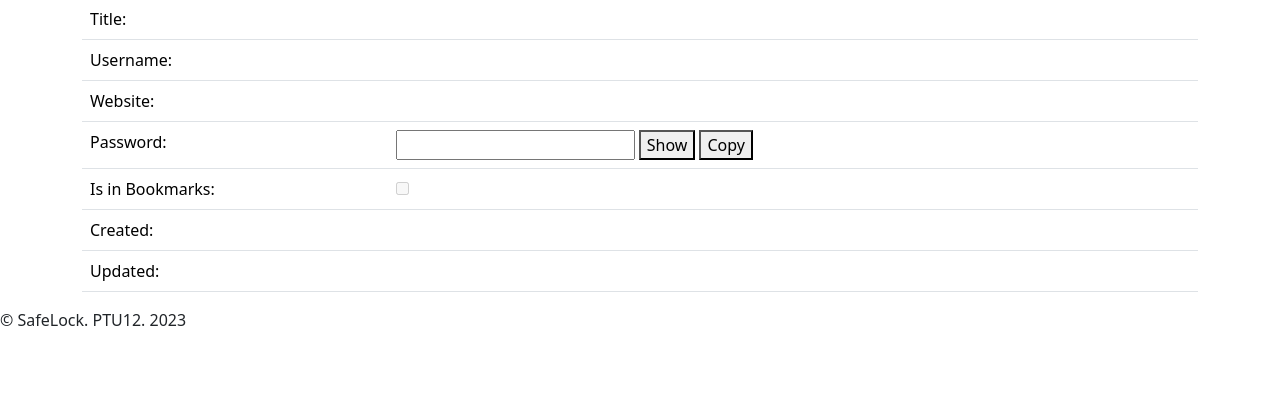
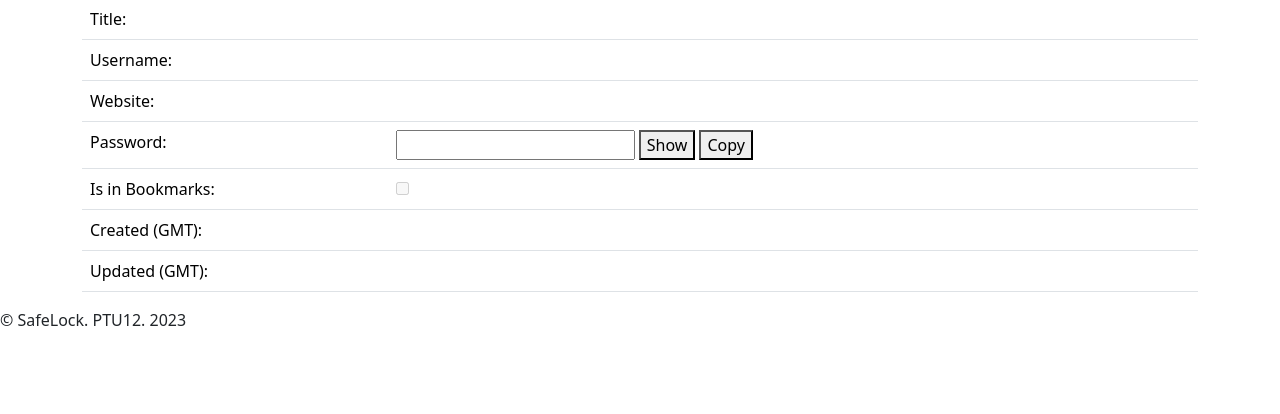
Before and after one commit to bro256/safelock, a Django app: template safelock/secret_manager/templates/secret_manager/password_entry_detail.html in a window 1280 px wide. Shown: the part 57-471 px from the top of the page. Run offline with Django 3.2, Linux system fonts and the light colour scheme; the template is opened without the code that fills it: values that come from a table or form of the project are taken from there, others are empty; some libraries are stand-ins or nearby versions.

Commit message:
Minor timezone related fix

```diff
--- a/safelock/secret_manager/templates/secret_manager/password_entry_detail.html
+++ b/safelock/secret_manager/templates/secret_manager/password_entry_detail.html
@@ -37,11 +37,11 @@
         </td>
     </tr>
     <tr>
-        <td>Created:</td>
+        <td>Created (GMT):</td>
         <td>{{ object.created_at }}</td>
     </tr>
     <tr>
-        <td>Updated:</td>
+        <td>Updated (GMT):</td>
         <td> {{ object.updated_at }}</td>
     </tr>
 </table>
--- a/safelock/secret_manager/templates/secret_manager/password_entry_form.html
+++ b/safelock/secret_manager/templates/secret_manager/password_entry_form.html
@@ -41,11 +41,11 @@
             </tr>
             {% if passwordentry.id %}
                 <tr>
-                    <td>Created:</td>
+                    <td>Created (GMT):</td>
                     <td>{{ object.created_at }}</td>
                 </tr>
                 <tr>
-                    <td>Updated:</td>
+                    <td>Updated (GMT):</td>
                     <td> {{ object.updated_at }}</td>
                 </tr>
             {% endif %}
```
